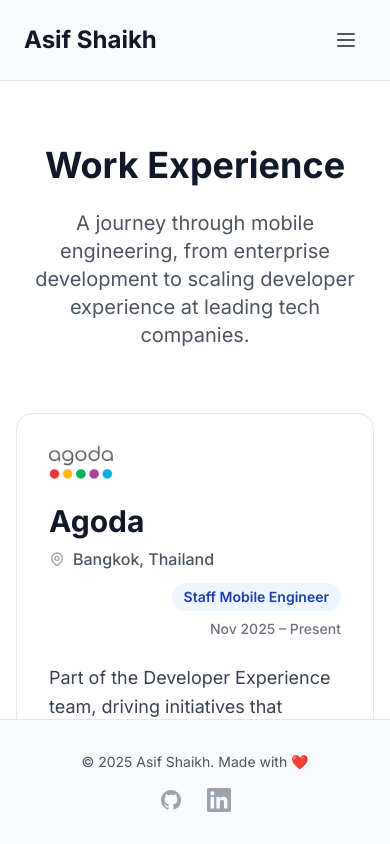
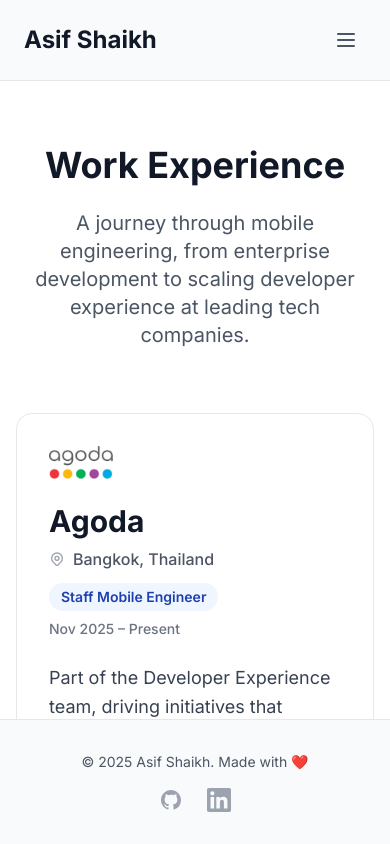
Before and after one commit to asifsheikh/site, a Next.js app: page /work-experience in a window 390 px wide. Built offline with nearby package versions, Linux system fonts and the light colour scheme.

Commit message:
Improve mobile UX for work experience cards
- Align role title and duration to left on mobile devices
- Maintain desktop layout with left/right alignment
- Create cleaner, more readable mobile experience
- Ensure consistent left-aligned flow on small screens

```diff
--- a/src/app/work-experience/page.tsx
+++ b/src/app/work-experience/page.tsx
@@ -289,11 +289,11 @@ export default function WorkExperience() {
                       </div>
 
                       {/* Right side - Role and duration */}
-                      <div className="text-right sm:text-left sm:ml-6">
+                      <div className="text-left sm:text-left sm:ml-6">
                         <div className="inline-block bg-blue-50 text-blue-800 px-3 py-1 rounded-full text-sm font-semibold mb-2">
                           {experience.role}
                         </div>
-                        <p className="text-gray-500 text-sm font-medium text-right">
+                        <p className="text-gray-500 text-sm font-medium text-left">
                           {experience.period}
                         </p>
                       </div>
```
